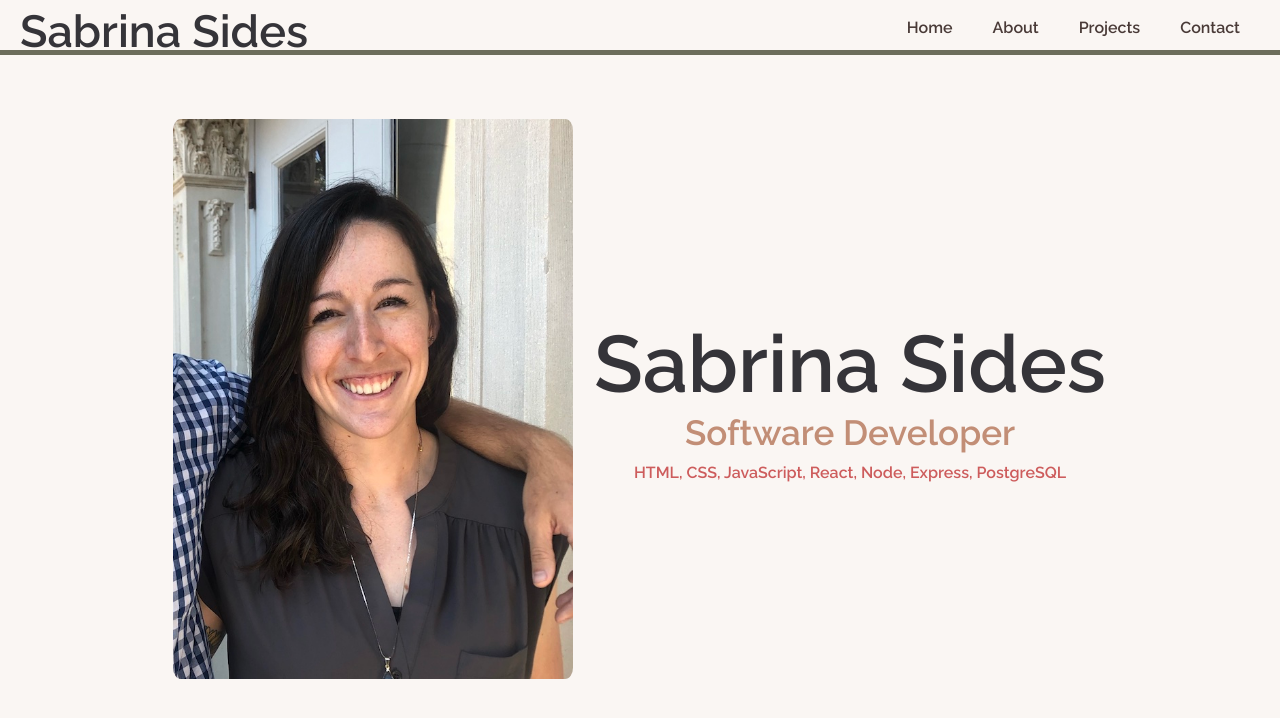
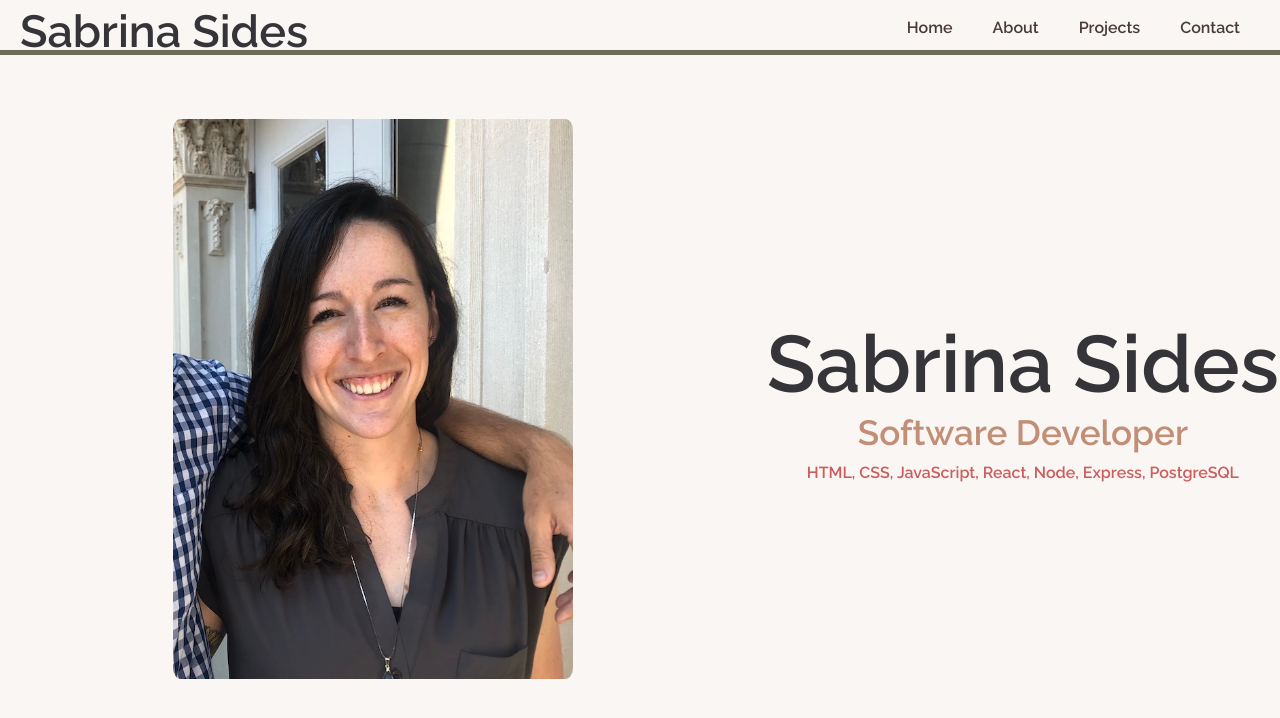
Before and after one commit to SabrinaSides/portfolio-sabrina-sides, a React (Create React App) app: page / in a window 1280 px wide. Shown: the top 718 px of the page. Built offline with nearby package versions, Linux system fonts and the light colour scheme.

Commit message:
adjusting homepage alignment

```diff
--- a/src/App.css
+++ b/src/App.css
@@ -53,14 +53,6 @@ a:hover {
   color: #b93939;
 }
 
-.page-content {
-  display: flex;
-  flex-direction: column;
-  justify-content: center;
-  width: 100%;
-  height: 90%;
-}
-
 /* Desktop adjustments */
 @media (min-width: 768px) {
   h1 {
@@ -70,8 +62,4 @@ a:hover {
   h2 {
     font-size: 60px;
   }
-
-  .page-content {
-    flex-direction: row;
-  }
 }
--- a/src/HomePage/HomePage.css
+++ b/src/HomePage/HomePage.css
@@ -15,10 +15,6 @@
   padding-top: 5%;
 }
 
-.titles {
-  padding-left: 20px;
-}
-
 /* Desktop adjustments */
 @media (min-width: 768px) {
   .home-page {
@@ -29,4 +25,8 @@
     width: 50vh;
     height: 70vh;
   }
+
+  .titles {
+    padding-left: 20px;
+  }
 }
```
